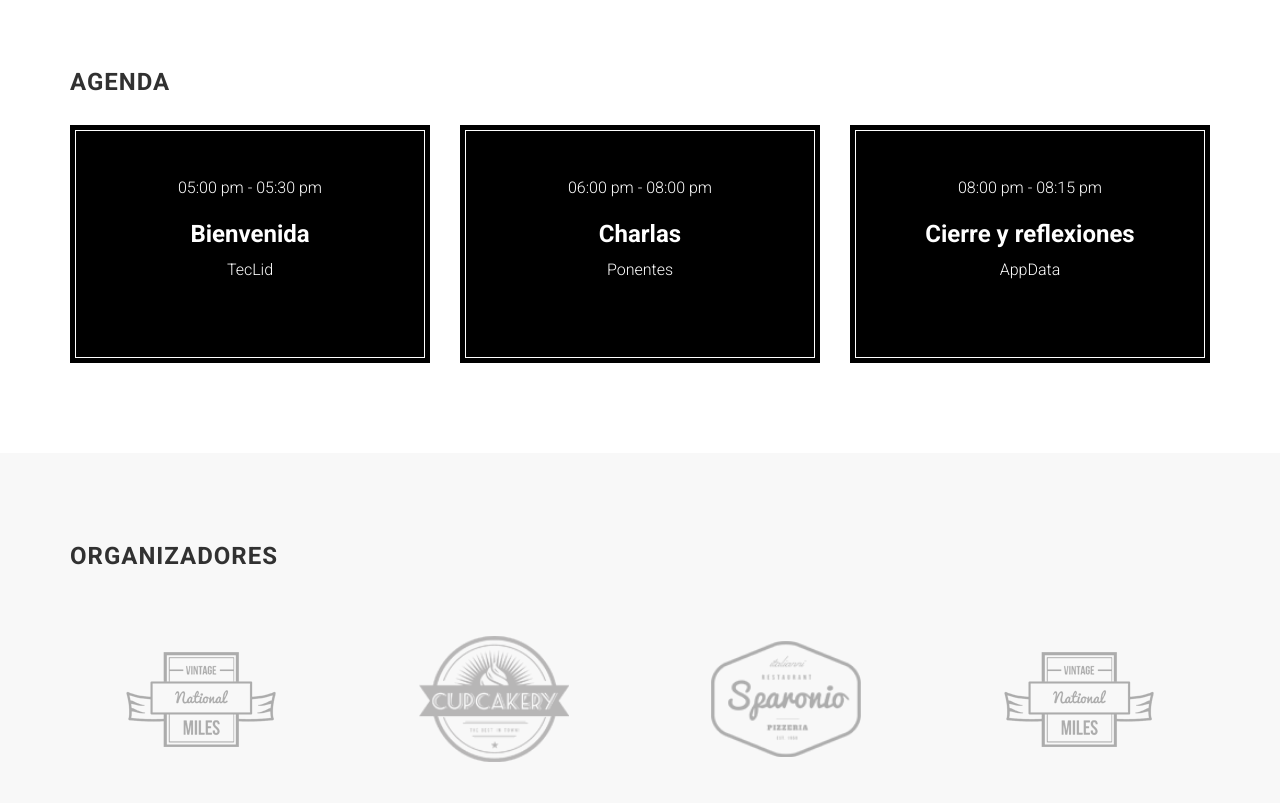
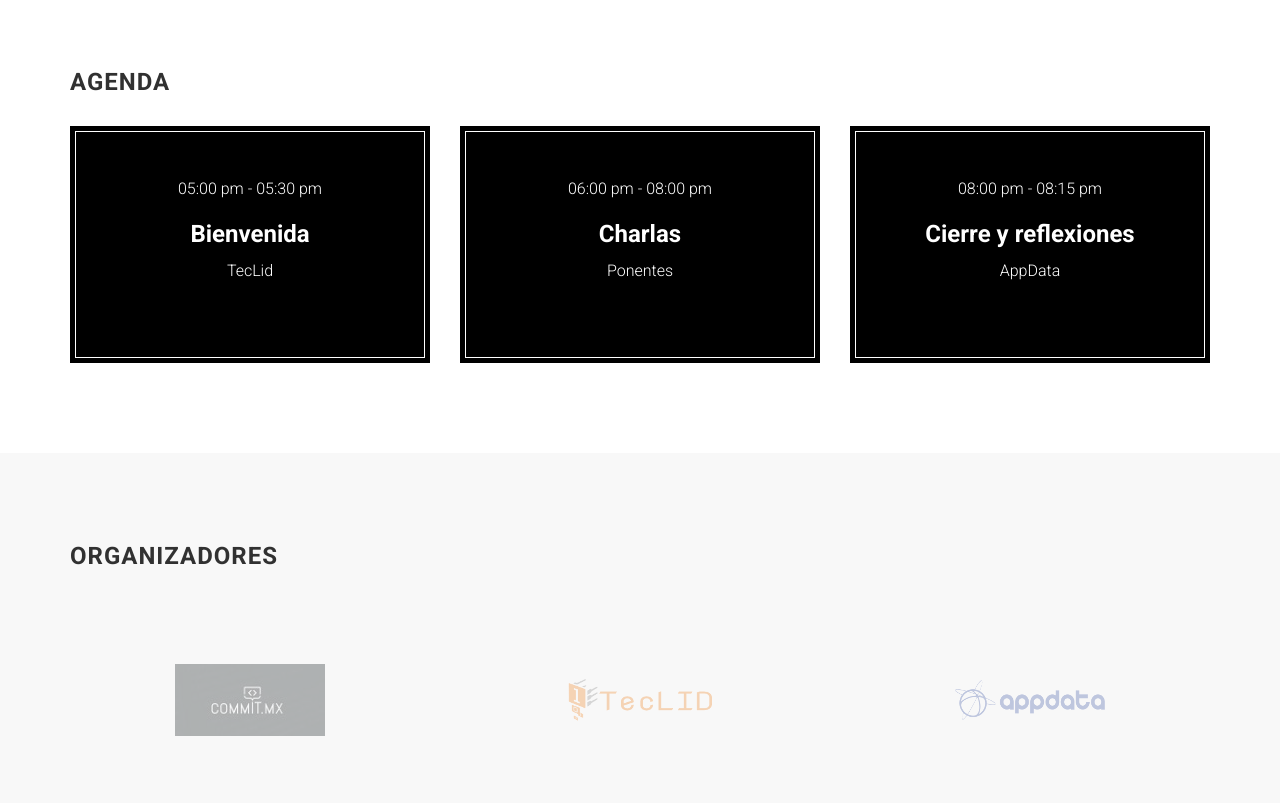
Before and after one commit to caarloshugo/opendataday-colima, a website: page index.html in a window 1280 px wide. Shown: the part 2783-3586 px from the top of the page. Drawn offline with Linux system fonts and the light colour scheme; files whose address does not match are found by name.

Commit message:
organizadores y logos

```diff
--- a/assets/css/main.css
+++ b/assets/css/main.css
@@ -465,13 +465,13 @@
   opacity: 1;
 }
 .partner .partner-box-1 {
-  background: url(../images/partner/partner-1.png) no-repeat center center/contain;
+  background: url(../images/partner/commit-logo.jpg) no-repeat center center/contain;
 }
 .partner .partner-box-2 {
-  background: url(../images/partner/partner-2.png) no-repeat center center/contain;
+  background: url(../images/partner/teclid-logo.png) no-repeat center center/contain;
 }
 .partner .partner-box-3 {
-  background: url(../images/partner/partner-3.png) no-repeat center center/contain;
+  background: url(../images/partner/appdata-logo.png) no-repeat center center/contain;
 }
 .partner .partner-box-4 {
   background: url(../images/partner/partner-4.png) no-repeat center center/contain;
--- a/index.html
+++ b/index.html
@@ -78,7 +78,7 @@
                     <p>El Open Data Day o Día de los Datos Abiertos es la reunión de ciudadanos de diferentes lugares del mundo para hacer aplicaciones, liberar datos, crear visualizaciones y publicar análisis usando datos abiertos públicos. El fin: mostrar apoyo y motivar la adopción de políticas de datos abiertos por parte de los gobiernos locales, regionales y nacionales.</p>
 
                     <figure>
-                        <img alt="" class="img-responsive" src="assets/images/about-us.jpg">
+                        <img alt="" class="img-responsive" src="assets/images/about-us-set.jpg">
                     </figure>
 
                 </div><!-- /.col-sm-6 -->
@@ -330,18 +330,20 @@
                 </div>
             </div>
             <div class="row">
-                <div class="col-sm-3">
+                <div class="col-sm-4">
                     <a class="partner-box partner-box-1"></a>
                 </div>
-                <div class="col-sm-3">
+                <div class="col-sm-4">
                     <a class="partner-box partner-box-2"></a>
                 </div>
-                <div class="col-sm-3">
+                <div class="col-sm-4">
                     <a class="partner-box partner-box-3"></a>
                 </div>
+                <!--
                 <div class="col-sm-3">
                     <a class="partner-box partner-box-4"></a>
                 </div>
+                -->
             </div>
     </section>
 
```
Also changed, not shown: assets/images/about-us-set.jpg (added), assets/images/partner/appdata-logo.png (added), assets/images/partner/commit-logo.jpg (added), assets/images/partner/teclid-logo.png (added).
